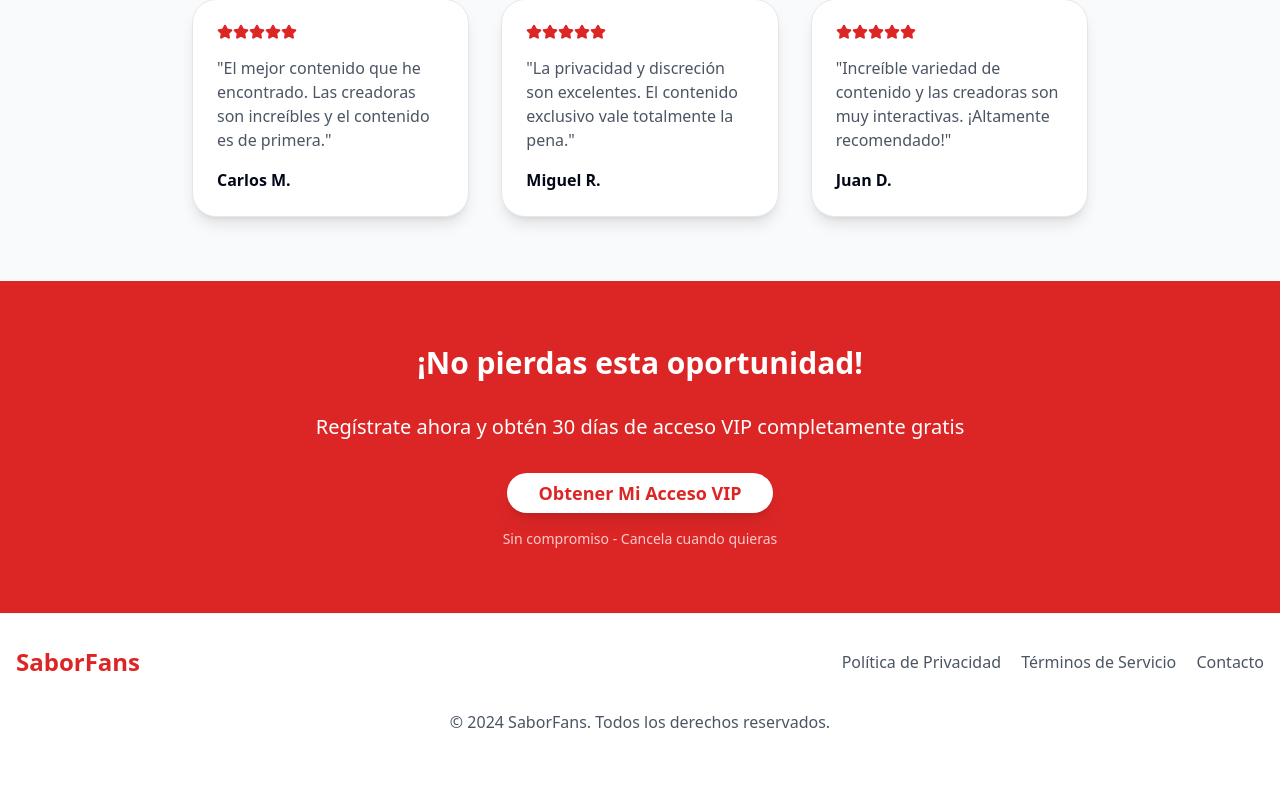
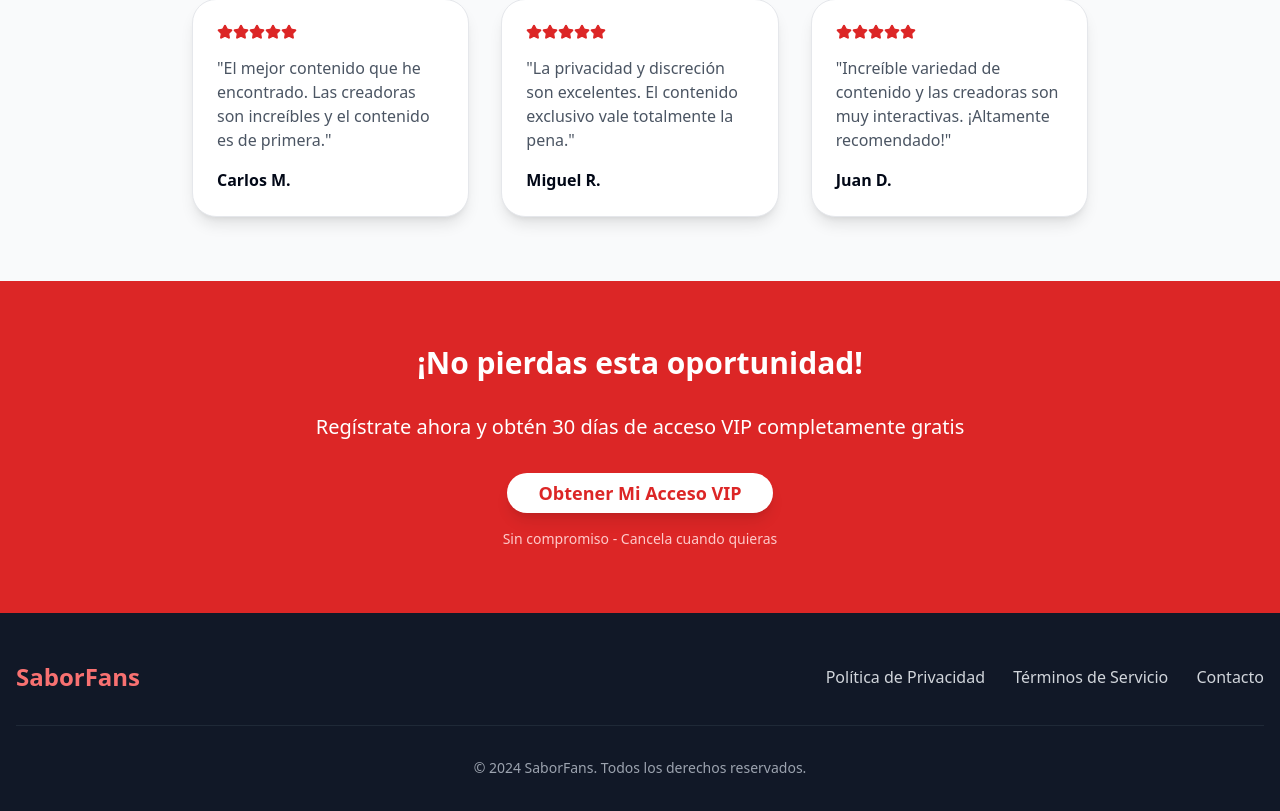
Before and after one commit to chico10117/reco_landing2, a SvelteKit app: page / in a window 1280 px wide. Shown: the part 1863-2674 px from the top of the page. Before the commit the page ends 2629 px from the top, so only its background shows below. Built offline with nearby package versions, Linux system fonts and the light colour scheme.

Commit message:
Footer to dark color

```diff
--- a/src/routes/+page.svelte
+++ b/src/routes/+page.svelte
@@ -52,7 +52,7 @@
   <header class="pt-20 relative min-h-[90vh] flex items-center">
     <div class="absolute inset-0 z-0">
       <img
-        src="https://images.unsplash.com/photo-1469237559036-c4645cda1a05?q=80&w=3270&auto=format&fit=crop&ixlib=rb-4.0.3"
+        src="https://images.pexels.com/photos/7325663/pexels-photo-7325663.jpeg?auto=compress&cs=tinysrgb&w=1260&h=750&dpr=2"
         alt="Background"
         class="w-full h-full object-cover object-center"
       />
@@ -261,17 +261,18 @@
     </section>
   </main>
 
-  <footer class="bg-white border-t border-gray-100 py-8">
+  <footer class="bg-gray-900 text-gray-100 py-12">
     <div class="container mx-auto px-4">
       <div class="flex flex-col md:flex-row justify-between items-center">
-        <div class="text-2xl font-bold text-red-600 mb-4 md:mb-0">SaborFans</div>
-        <nav class="space-x-4 mb-4 md:mb-0">
-          <a href="/privacy" class="text-gray-600 hover:text-red-600">Política de Privacidad</a>
-          <a href="/terms" class="text-gray-600 hover:text-red-600">Términos de Servicio</a>
-          <a href="/contact" class="text-gray-600 hover:text-red-600">Contacto</a>
+        <div class="text-2xl font-bold text-red-400 mb-4 md:mb-0">SaborFans</div>
+        <nav class="space-x-6 mb-4 md:mb-0">
+          <a href="/privacy" class="text-gray-300 hover:text-red-400 transition-colors">Política de Privacidad</a>
+          <a href="/terms" class="text-gray-300 hover:text-red-400 transition-colors">Términos de Servicio</a>
+          <a href="/contact" class="text-gray-300 hover:text-red-400 transition-colors">Contacto</a>
         </nav>
       </div>
-      <p class="text-center text-gray-600 mt-8">&copy; {new Date().getFullYear()} SaborFans. Todos los derechos reservados.</p>
+      <div class="border-t border-gray-800 my-8"></div>
+      <p class="text-center text-gray-400 text-sm">&copy; {new Date().getFullYear()} SaborFans. Todos los derechos reservados.</p>
     </div>
   </footer>
 
```
